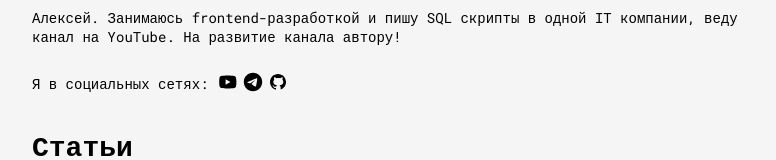
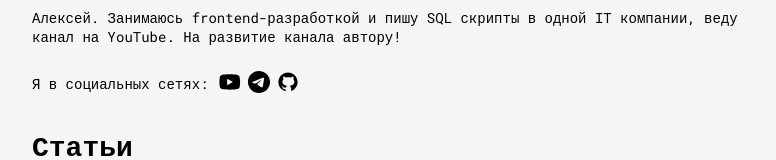
Before and after one commit to FilimonovAlexey/my-nextjs-blog, a Next.js app: page / in a window 1280 px wide. Shown: the part 148-308 px from the top of the page, without its empty margins (244-1020 px from the left). Built offline with nearby package versions, Linux system fonts and the light colour scheme.

Commit message:
Добавлен Image на главную страницу

```diff
--- a/src/app/page.js
+++ b/src/app/page.js
@@ -1,6 +1,8 @@
+import Image from 'next/image';
 import Link from 'next/link';
 import { getSortedPostsData } from '../lib/posts';
 import Projects from '../components/Projects';
+
 
 export default async function Home() {
   const allPostsData = getSortedPostsData().filter(post => post.title && post.date);
@@ -14,17 +16,17 @@ export default async function Home() {
           <ul className="social-icons">
             <li>
               <Link href="https://www.youtube.com/" target="_blank">
-                <img src="/icons/youtube.svg" alt="YouTube" />
+                <Image src="/icons/youtube.svg" alt="YouTube" width={24} height={24} />
               </Link>
             </li>
             <li>
               <Link href="https://telegram.org/" target="_blank">
-                <img src="/icons/telegram.svg" alt="Telegram" />
+                <Image src="/icons/telegram.svg" alt="Telegram" width={24} height={24} />
               </Link>
             </li>
             <li>
               <Link href="https://github.com/" target="_blank">
-                <img src="/icons/github.svg" alt="GitHub" />
+                <Image src="/icons/github.svg" alt="GitHub" width={24} height={24} />
               </Link>
             </li>
           </ul>
```
